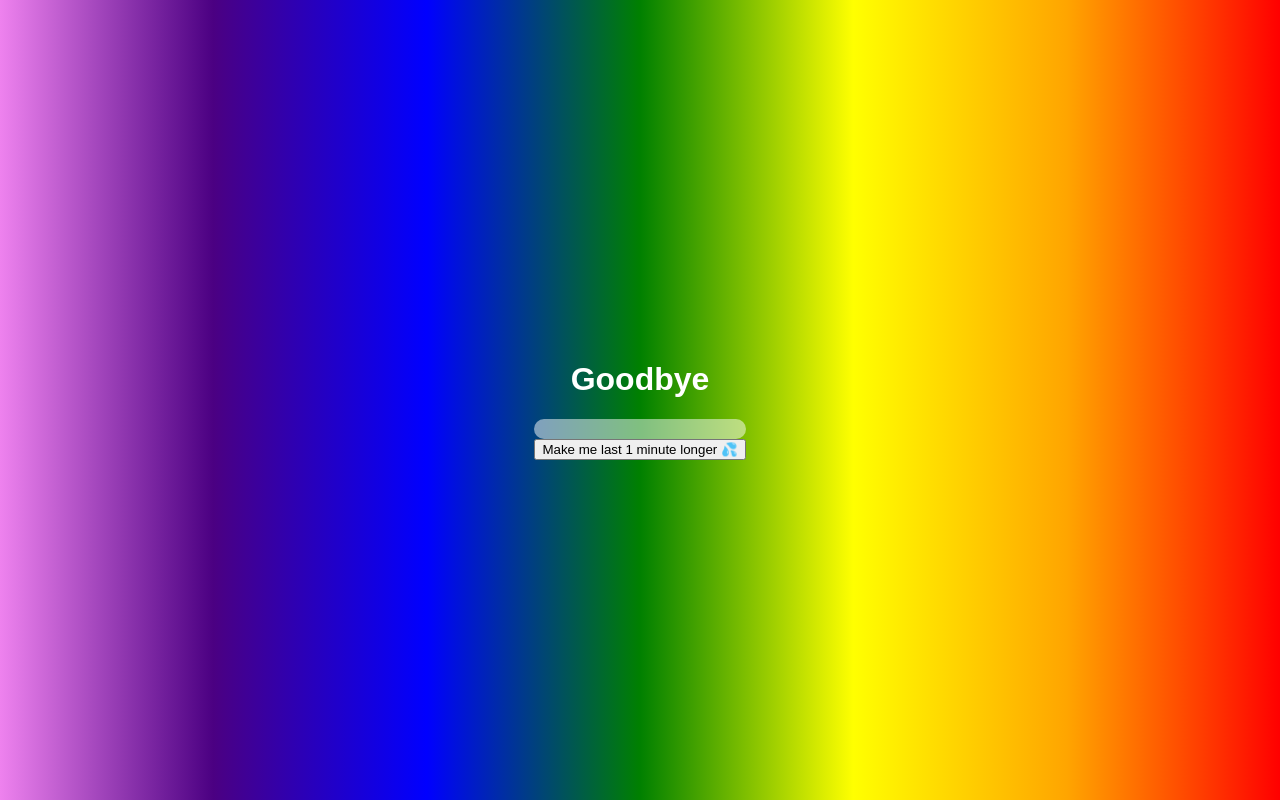
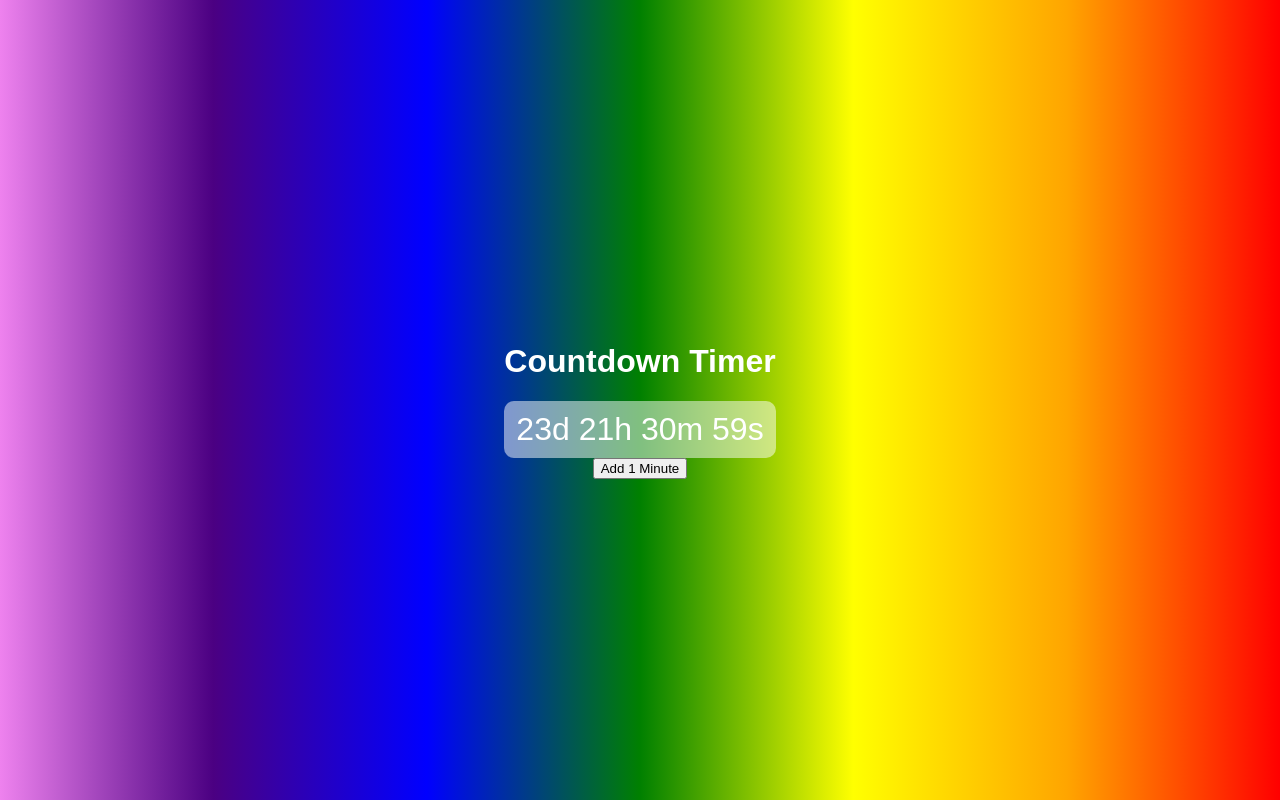
Before and after one commit to fraktosh/goodbye, a plain HTML site: page index.html in a window 1280 px wide. Drawn offline with Linux system fonts and the light colour scheme.

Commit message:
Update index.html

```diff
--- a/index.html
+++ b/index.html
@@ -8,9 +8,9 @@
 </head>
 <body>
     <div class="countdown-container">
-        <h1>Goodbye</h1>
+        <h1>Countdown Timer</h1>
         <div id="countdown"></div>
-        <button id="addMinute">Make me last 1 minute longer &#128166 </button>
+        <button id="addMinuteBtn">Add 1 Minute</button>
     </div>
     <script src="script.js"></script>
 </body>
```
